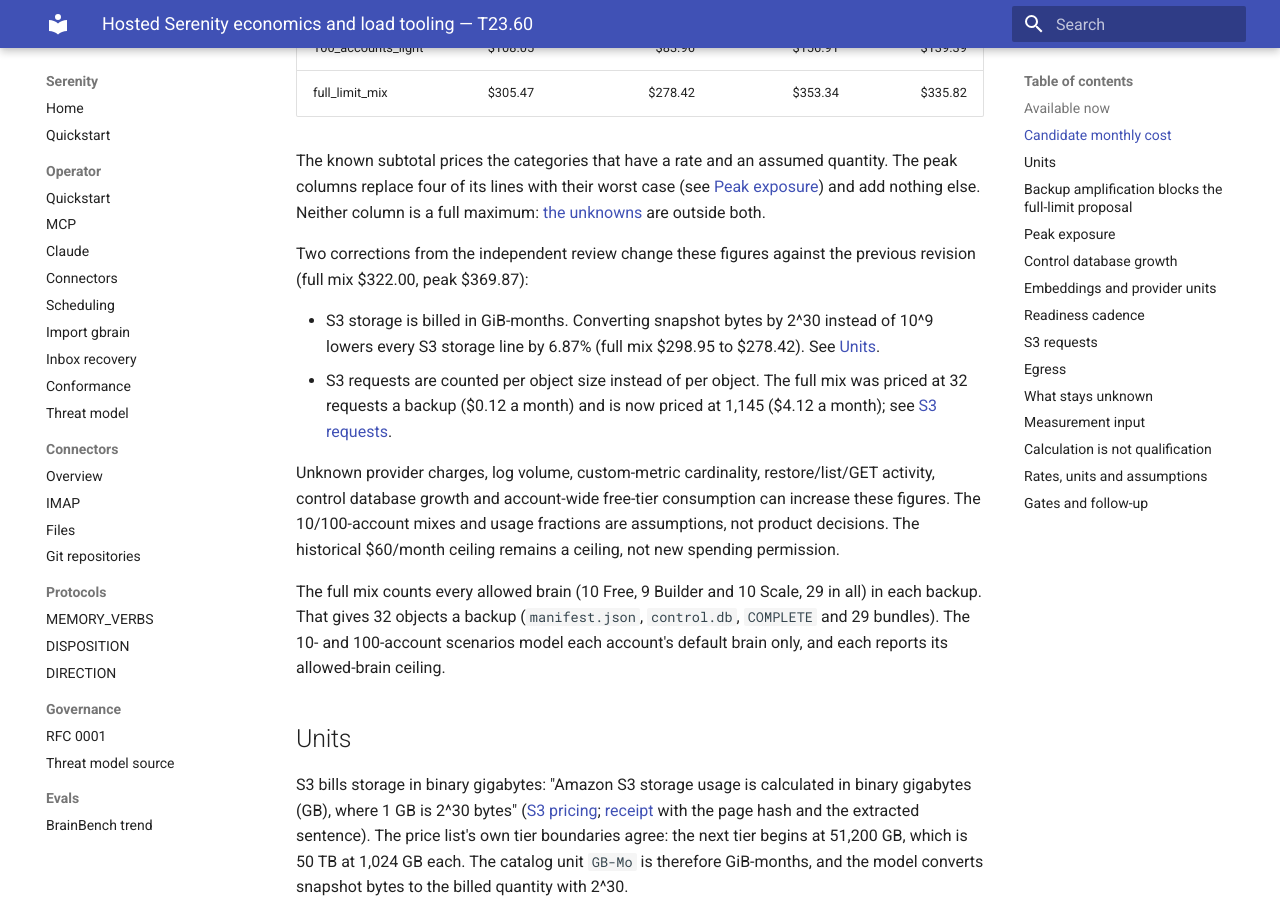
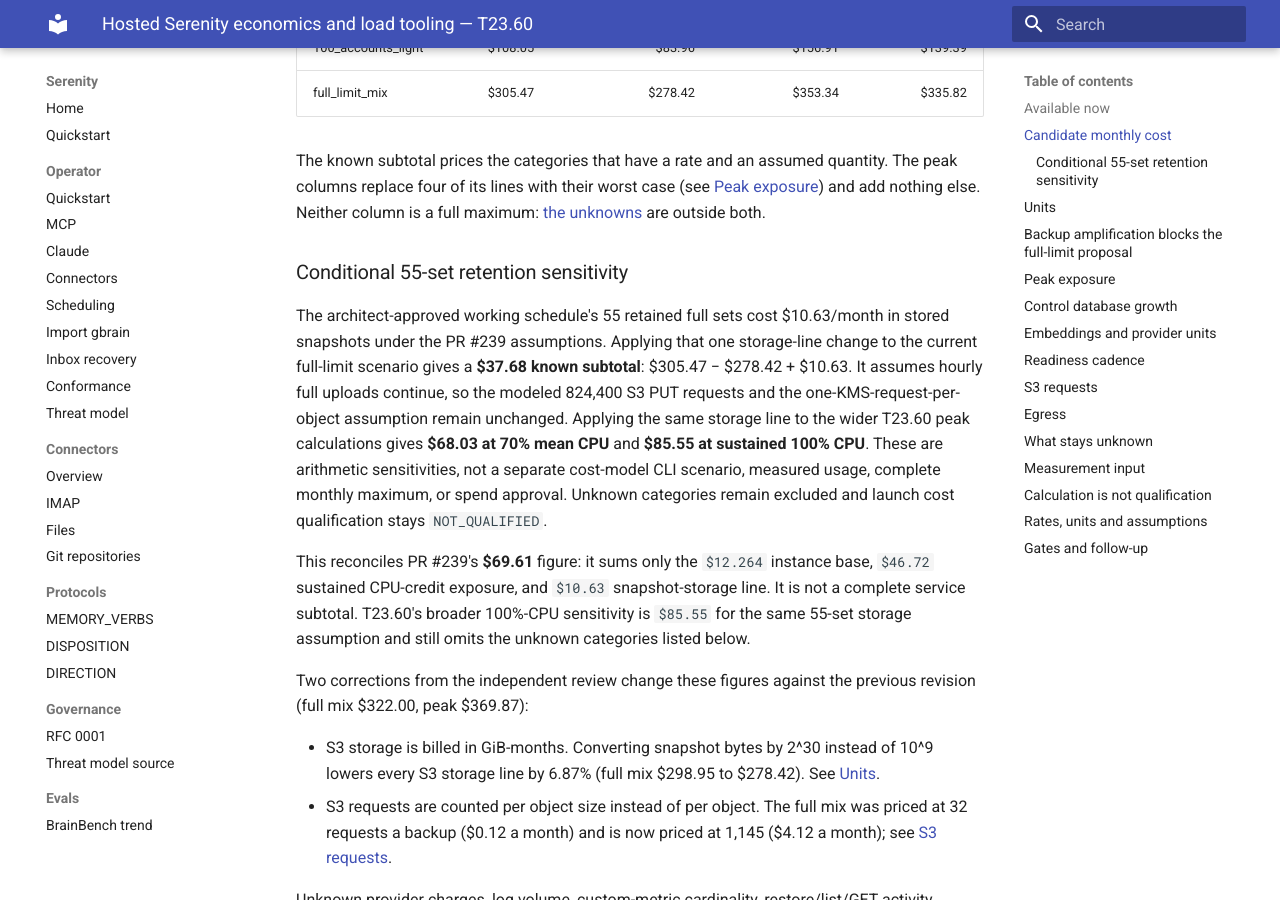
Before and after one commit to sirerun/serenity, an MkDocs documentation site: the page built from docs/launch/hosted-economics.md, in a window 1280 px wide and 900 px high, scrolled down 1599 px. Built offline with MkDocs 1.6.1 and Material for MkDocs 9.7.7, drawn with Linux system fonts in a browser that asks for light colours.

Commit message:
docs(hosted): reconcile conditional backup cost sensitivity

```diff
--- a/docs/launch/evidence/T23.60/result.json
+++ b/docs/launch/evidence/T23.60/result.json
@@ -64,7 +64,7 @@
     },
     {
       "path": "docs/launch/hosted-economics.md",
-      "sha256": "e31a555c2e929b1f5d70f23f9a20c5fb26c6ad819b8bc68eea6fea37df74d9dc"
+      "sha256": "d4ded4415a13b36d18f75b6032c07a035b6a318651fcbeb0f115446a483a003a"
     },
     {
       "path": "scripts/hosted/cost_model.py",
--- a/docs/launch/hosted-economics.md
+++ b/docs/launch/hosted-economics.md
@@ -64,6 +64,23 @@
 peak columns replace four of its lines with their worst case (see
 [Peak exposure](#peak-exposure)) and add nothing else. Neither column is a full maximum:
 [the unknowns](#what-stays-unknown) are outside both.
+
+### Conditional 55-set retention sensitivity
+
+The architect-approved working schedule's 55 retained full sets cost $10.63/month in
+stored snapshots under the PR #239 assumptions. Applying that one storage-line change to
+the current full-limit scenario gives a **$37.68 known subtotal**: $305.47 − $278.42 +
+$10.63. It assumes hourly full uploads continue, so the modeled 824,400 S3 PUT requests
+and the one-KMS-request-per-object assumption remain unchanged. Applying the same storage
+line to the wider T23.60 peak calculations gives **$68.03 at 70% mean CPU** and **$85.55
+at sustained 100% CPU**. These are arithmetic sensitivities, not a separate cost-model CLI
+scenario, measured usage, complete monthly maximum, or spend approval. Unknown categories
+remain excluded and launch cost qualification stays `NOT_QUALIFIED`.
+
+This reconciles PR #239's **$69.61** figure: it sums only the `$12.264` instance base,
+`$46.72` sustained CPU-credit exposure, and `$10.63` snapshot-storage line. It is not a
+complete service subtotal. T23.60's broader 100%-CPU sensitivity is `$85.55` for the same
+55-set storage assumption and still omits the unknown categories listed below.
 
 Two corrections from the independent review change these figures against the previous
 revision (full mix $322.00, peak $369.87):
```
